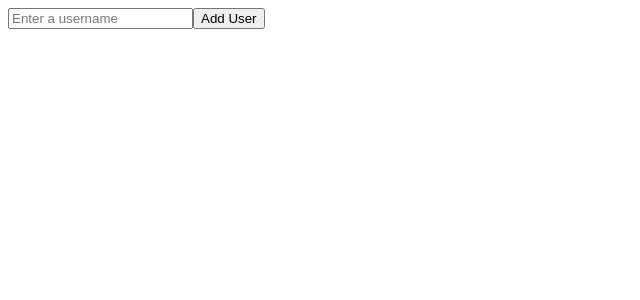
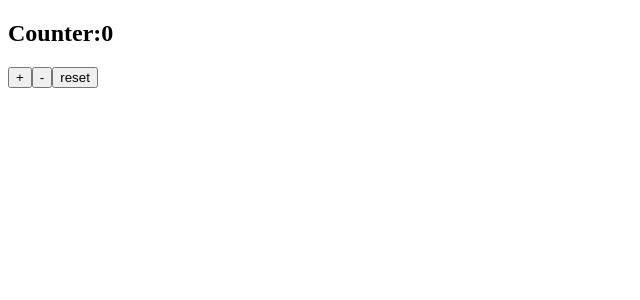
Before and after one commit to Antoniolabbate/COURSE-REACT, a React (Create React App) app in the folder exercise-1/: page / in a window 1280 px wide. Shown: the top 300 px of the page, without its empty margins (0-640 px from the left). Built offline with nearby package versions, Linux system fonts and the light colour scheme.

Commit message:
exercise 38

```diff
--- a/exercise-1/src/App.js
+++ b/exercise-1/src/App.js
@@ -1,5 +1,6 @@
-import GithubUserList from "./GithubUserList";
+// import GithubUserList from "./GithubUserList";
 import React from "react";
+import Counter from "./Counter";
 // import ClickCounter from "./ClickCounter";
 
 
@@ -10,7 +11,8 @@ function App() {
 
   return (
     <div>
-      <GithubUserList/>
+      <Counter/>
+      {/* <GithubUserList/> */}
       {/* <ClickCounter onCounterChange={handleCounterChange} /> */}
     </div>
   );
--- /dev/null
+++ b/exercise-1/src/Counter.jsx
@@ -0,0 +1,16 @@
+import React from "react";
+import useCounter from "./UseCounter";
+
+function Counter() {
+    const {count, increment, decrement, reset} = useCounter(0);
+
+    return(
+        <div>
+            <h2>Counter:{count}</h2>
+            <button onClick={increment}>+</button>
+            <button onClick={decrement}>-</button>
+            <button onClick={reset}>reset</button>
+        </div>
+    )
+}
+export default Counter;
--- /dev/null
+++ b/exercise-1/src/UseCounter.jsx
@@ -0,0 +1,27 @@
+import {useState} from "react";
+
+function useCounter(initialValue = 0) {
+    const [count, setCount] = useState(initialValue);
+
+
+    const increment = () => {
+        setCount(count + 1);
+    }
+
+    const decrement = () => {
+        setCount(count - 1)
+    }
+
+    const reset = () => {
+        setCount(initialValue)
+    }
+
+    return{
+        count,
+        increment,
+        decrement,
+        reset
+    }
+
+}
+export default useCounter;
```
Also changed, not shown: exercise-1/src/Welcome.jsx (deleted).
